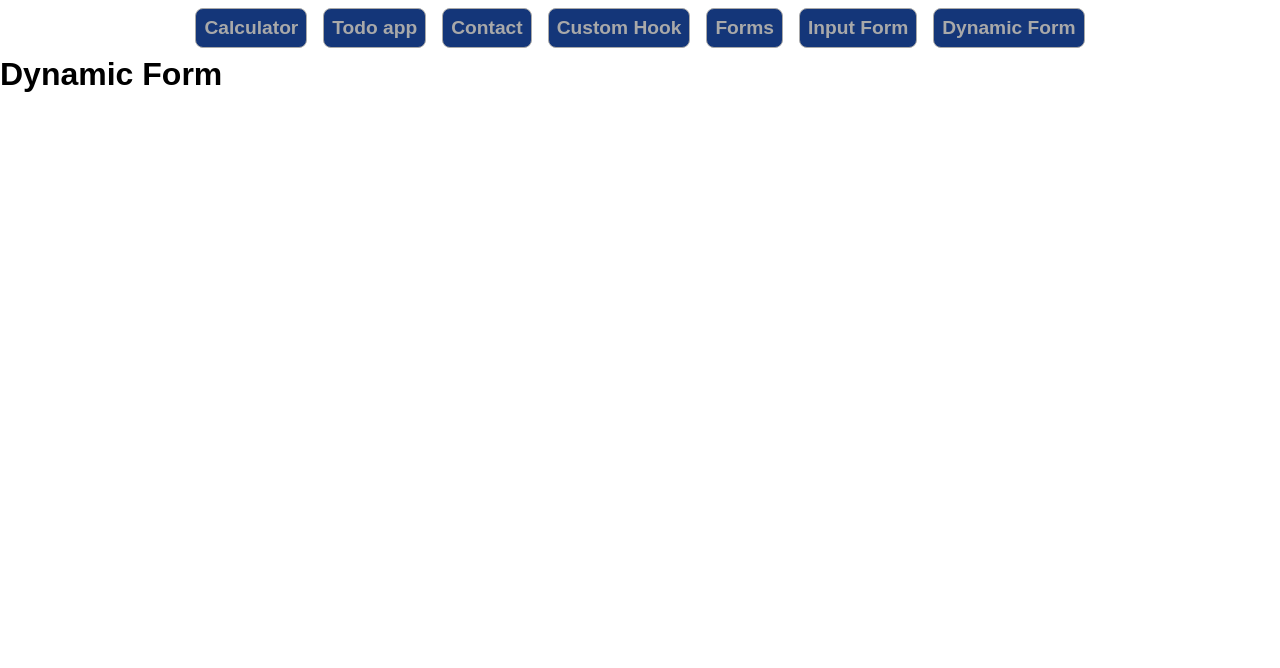
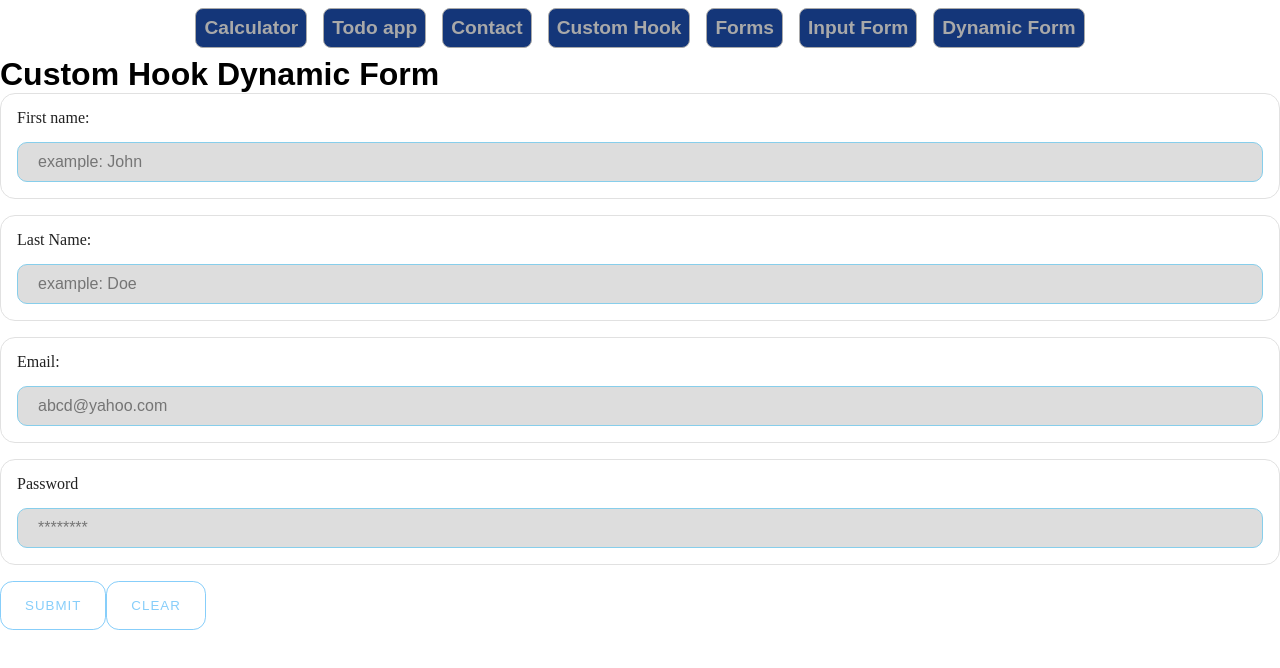
Before and after one commit to Jahirul-Islam-Jantu/thinking-in-react, a React (Vite) app in the folder vite-project/: page /dynamicForm in a window 1280 px wide. Shown: the top 668 px of the page. Built offline with nearby package versions, Linux system fonts and the light colour scheme.

Commit message:
custom hook and form created

```diff
--- a/vite-project/src/hooks/useForm.js
+++ b/vite-project/src/hooks/useForm.js
@@ -17,6 +17,7 @@ const useForm = ({init, validate})=>{
         }else {
             oldState[key].error = ""
         }
+        setState(oldState)
     }
 
     const handleFocused = (e) => {
@@ -49,9 +50,9 @@ const useForm = ({init, validate})=>{
     }
     const handleSubmit = (e, cb) => {
         e.preventDefault()
-        const { hasErrors, errors, values} = getErrors()
+        const {errors, hasError,  values} = getErrors()
         cb({
-            hasErrors,
+            hasError,
             errors,
             values,
             touched: mapValuesToState(state, "touched"),
@@ -60,16 +61,16 @@ const useForm = ({init, validate})=>{
 
     }
 
-    const getErrors = ()=>{
+    const getErrors = (e)=>{
         let hasError = null, errors = null
 
         const values = mapStateToKeys(state, "value")
 
         if (typeof validate === "boolean"){
-            hasError = validate
+            hasError = validate;
             errors = mapStateToKeys(state, "error")
         }else if (typeof validate === "function"){
-            const {errors: errorsFromCB } = validate(values)
+            const  errorsFromCB  = validate(values)
             hasError = !isObjEmpty(errorsFromCB)
             errors = errorsFromCB
         }else{
@@ -77,8 +78,8 @@ const useForm = ({init, validate})=>{
         }
         return {
             values,
+            hasError,
             errors,
-            hasError,
         }
     }
     const clear = () => {
--- a/vite-project/src/pages/DynamicForm.jsx
+++ b/vite-project/src/pages/DynamicForm.jsx
@@ -1,22 +1,76 @@
 import React from 'react';
 import Menu from "../components/Menu.jsx";
 import useForm from "../hooks/useForm.js";
+import InputGroup from "../components/inputForms/inputGroup/InputGroup.jsx";
+import BaseButton from "../components/inputForms/button/BaseButton.jsx";
+
+
+        const init= {
+            firstName: "",
+            lastName: "",
+            email: "",
+            password: "",
+        }
+
+
+const validate = (values) => {
+    const errors = {};
+
+    if (!values.firstName) {
+        errors.firstName = 'First Name is Required';
+    }
+
+    if (!values.lastName) {
+        errors.lastName = 'Last Name is Required';
+    }
+
+    if (!values.email) {
+        errors.email = 'Email is Required';
+    }
+
+    if (!values.password) {
+        errors.password = 'Password is Required';
+    } else if (values.password.length < 6) {
+        errors.password = 'Password length must be 6 character';
+    }
+
+    return errors;
+};
 
 
 const DynamicForm = () => {
-       const {formState} =  useForm({
-            init: {
-                name: "",
-                email: "",
-                password: "",
+       const {formState, handleSubmit, handleFocused, handleBlur, handleChange, clear} =  useForm({init, validate})
+        const cb = ({hasError, values,errors}) => {
+            if(hasError){
+                alert("[ERROR]" + JSON.stringify(errors))
+            }else  {
+                alert("[SUCCESS]" + JSON.stringify(values))
             }
-        })
-    console.log(formState)
+        }
 
     return (
         <div>
             <Menu/>
-            <h1>Dynamic Form</h1>
+            <h1>Custom Hook Dynamic Form</h1>
+            <form onSubmit={(e) => handleSubmit(e, cb)}>
+                <div style={{display: 'flex', flexDirection: 'column', gap: '1rem'}}>
+                    <InputGroup name={'firstName'} placeholder={'example: John'} label={'First name: '}
+                                value={formState.firstName.value} error={formState.firstName.error} onChange={handleChange}
+                                onFocus={handleFocused} onBlur={handleBlur}/>
+                    <InputGroup name={'lastName'} placeholder={'example: Doe '} label={'Last Name:'}
+                                value={formState.lastName.value} error={formState.lastName.error} onChange={handleChange} onFocus={handleFocused}
+                                onBlur={handleBlur}/>
+                    <InputGroup name={'email'} placeholder={'abcd@yahoo.com '} label={'Email: '}
+                                value={formState.email.value} error={formState.email.error} onChange={handleChange} onFocus={handleFocused}  onBlur={handleBlur}/>
+                    <InputGroup name={'password'} placeholder={'********'} label={'Password'}
+                                value={formState.password.value} error={formState.password.error} onChange={handleChange} onFocus={handleFocused}  onBlur={handleBlur}/>
+                   <div>
+                       <BaseButton type="submit">Submit</BaseButton>
+                       <BaseButton type="reset" onClick={clear}>clear</BaseButton>
+
+                   </div>
+                </div>
+            </form>
         </div>
     );
 };
```
